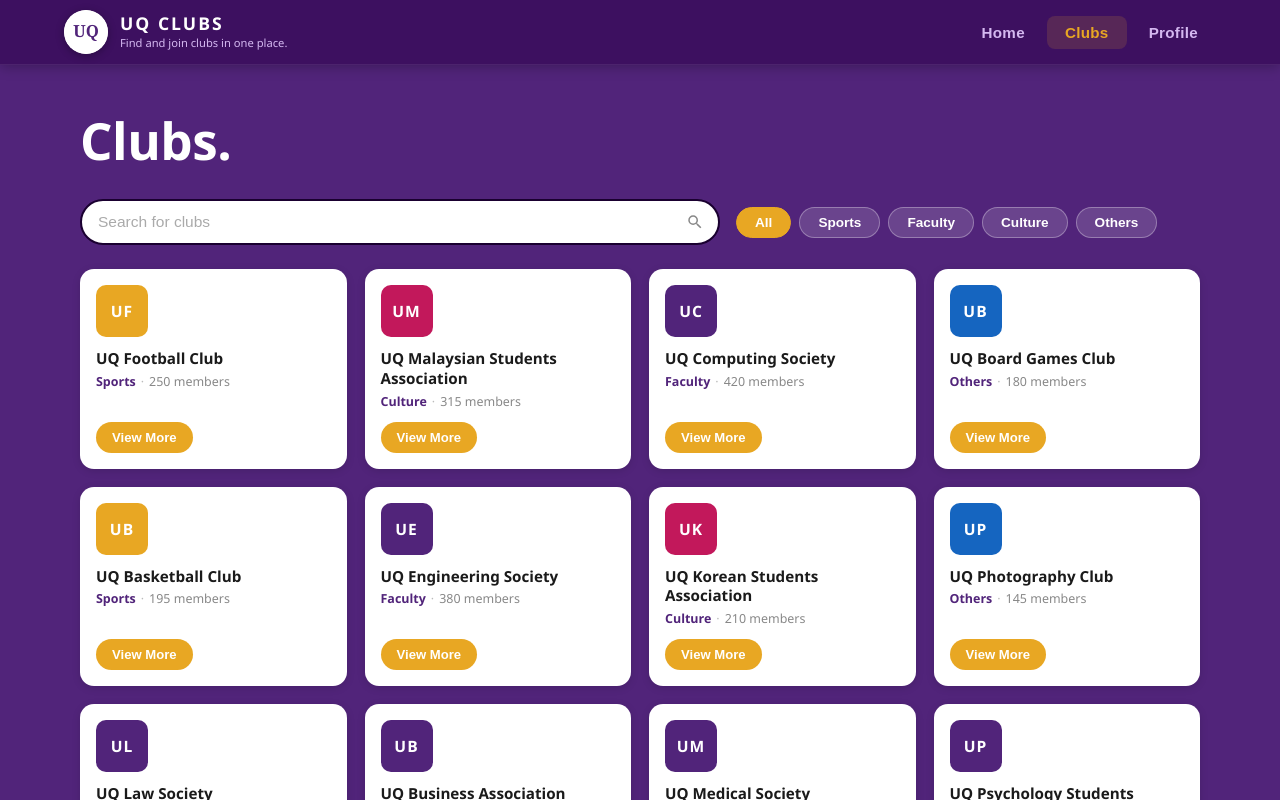
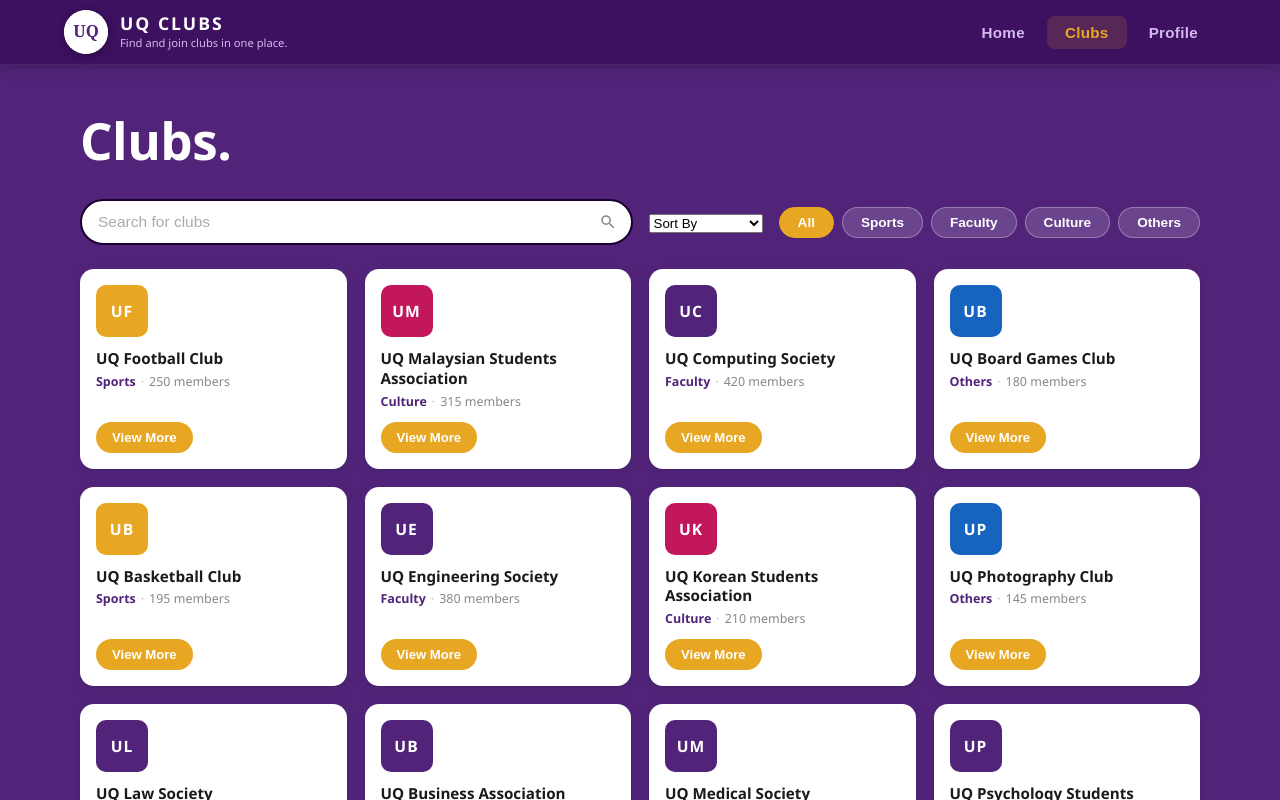
Before and after one commit to COMP1100-2026-s1/39_Idris, a React (Create React App) app in the folder Iteration 3/uq-clubs/: page / in a window 1280 px wide. Both pictures are taken after a click on the button "Clubs". Shown: the top 800 px of the page. Built offline with nearby package versions, Linux system fonts and the light colour scheme.

Commit message:
add dropdown

```diff
--- a/Iteration 3/uq-clubs/src/components/ClubsPage.js
+++ b/Iteration 3/uq-clubs/src/components/ClubsPage.js
@@ -60,6 +60,19 @@ const filtered = clubs
           </span>
         </div>
 
+            <div className="sort-wrap">
+  <select
+    className="sort-dropdown"
+    value={sortOption}
+    onChange={(e) => setSortOption(e.target.value)}
+  >
+    <option value="default">Sort By</option>
+    <option value="az">A–Z</option>
+    <option value="most">Most Members</option>
+    <option value="least">Least Members</option>
+  </select>
+</div>
+
         <div className="filter-row">
           {FILTERS.map((f) => (
             <button
```
